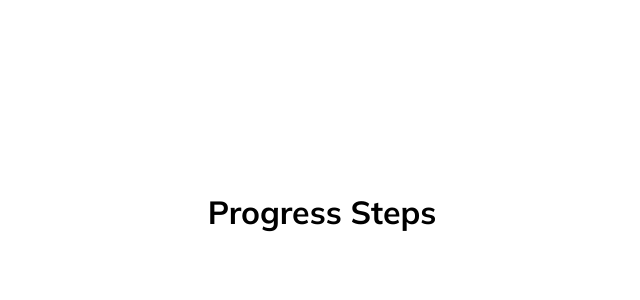
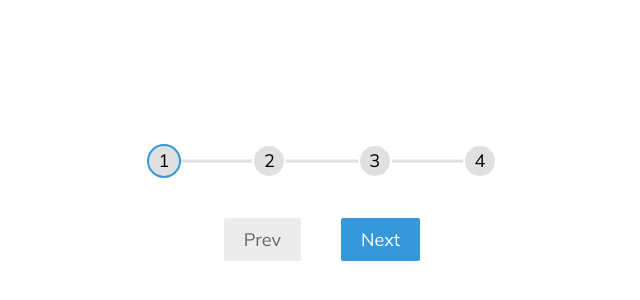
Before and after one commit to Vasanthrs-dev/50-Javascript-Projects, a plain HTML site: page 2. Progress Steps/index.html in a window 1280 px wide. Shown: the part 188-488 px from the top of the page, without its empty margins (318-958 px from the left). Drawn offline with Linux system fonts and the light colour scheme.

Commit message:
Completed styles of Progress Steps

```diff
--- a/2. Progress Steps/index.html
+++ b/2. Progress Steps/index.html
@@ -7,7 +7,17 @@
     <title>Progress Steps</title>
   </head>
   <body>
-    <h1>Progress Steps</h1>
+    <div class="container">
+      <div class="progress-container">
+        <div class="progress" id="progress"></div>
+        <div class="circle active">1</div>
+        <div class="circle">2</div>
+        <div class="circle">3</div>
+        <div class="circle">4</div>
+      </div>
+      <button class="btn" id="prev" disabled>Prev</button
+      ><button class="btn" id="next">Next</button>
+    </div>
     <script src="script.js"></script>
   </body>
 </html>
--- a/2. Progress Steps/style.css
+++ b/2. Progress Steps/style.css
@@ -19,3 +19,87 @@ body {
   height: 100vh;
   overflow: hidden;
 }
+
+.container {
+  text-align: center;
+}
+
+.progress-container {
+  display: flex;
+  justify-content: space-between;
+  width: 350px;
+  max-width: 100%;
+  position: relative;
+  margin-bottom: 20px;
+}
+
+.progress-container::before {
+  content: "";
+  position: absolute;
+  top: 50%;
+  left: 0;
+  height: 3px;
+  width: 100%;
+  transform: translateY(-50%);
+  background-color: var(--line-border-empty);
+  transition: 0.4s ease;
+  z-index: -1;
+}
+
+.progress {
+  position: absolute;
+  top: 50%;
+  left: 0;
+  height: 3px;
+  width: 0%;
+  transform: translateY(-50%);
+  background-color: var(--line-border-fill);
+  transition: 0.4s ease;
+  z-index: -1;
+}
+
+.circle {
+  background-color: var(--line-border-empty);
+  border-radius: 100%;
+  height: 34px;
+  width: 34px;
+  padding: 5px;
+  display: flex;
+  align-items: center;
+  justify-content: center;
+  font-size: 18px;
+  border: 2px solid #fff;
+  transform: 0.4s ease;
+}
+
+.circle.active {
+  border-color: var(--line-border-fill);
+}
+
+.btn {
+  background-color: var(--line-border-fill);
+  padding: 10px 20px;
+  border: none;
+  font-family: inherit;
+  margin: 20px;
+  color: #fff;
+  border-radius: 2px;
+  font-size: 18px;
+  cursor: pointer;
+}
+
+.btn:active {
+  transform: scale(0.9);
+}
+
+.btn:focus {
+  border: none;
+  outline: none;
+}
+
+.btn:disabled {
+  background-color: var(--line-border-empty);
+  color: black;
+  cursor: not-allowed;
+  opacity: 0.6;
+}
```
